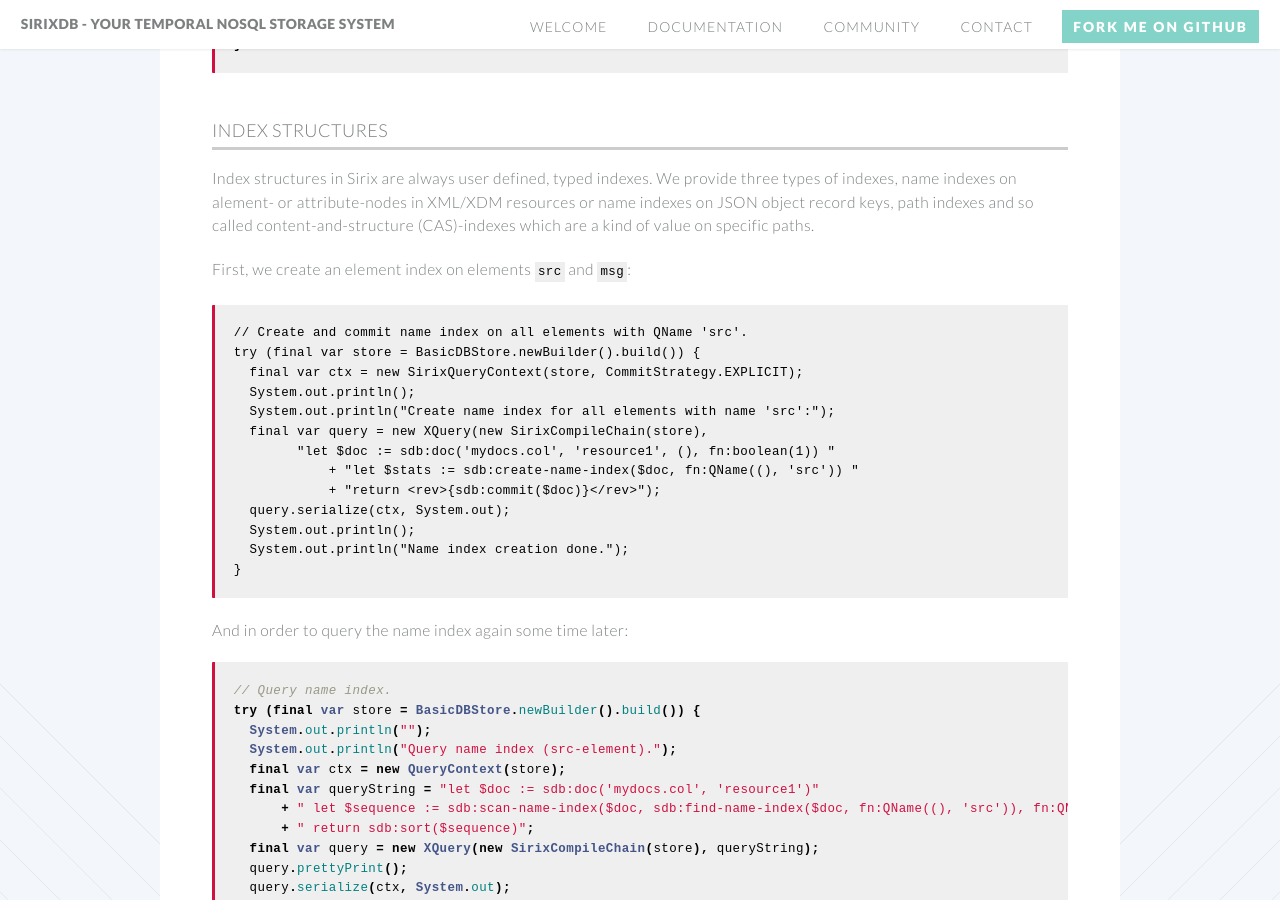
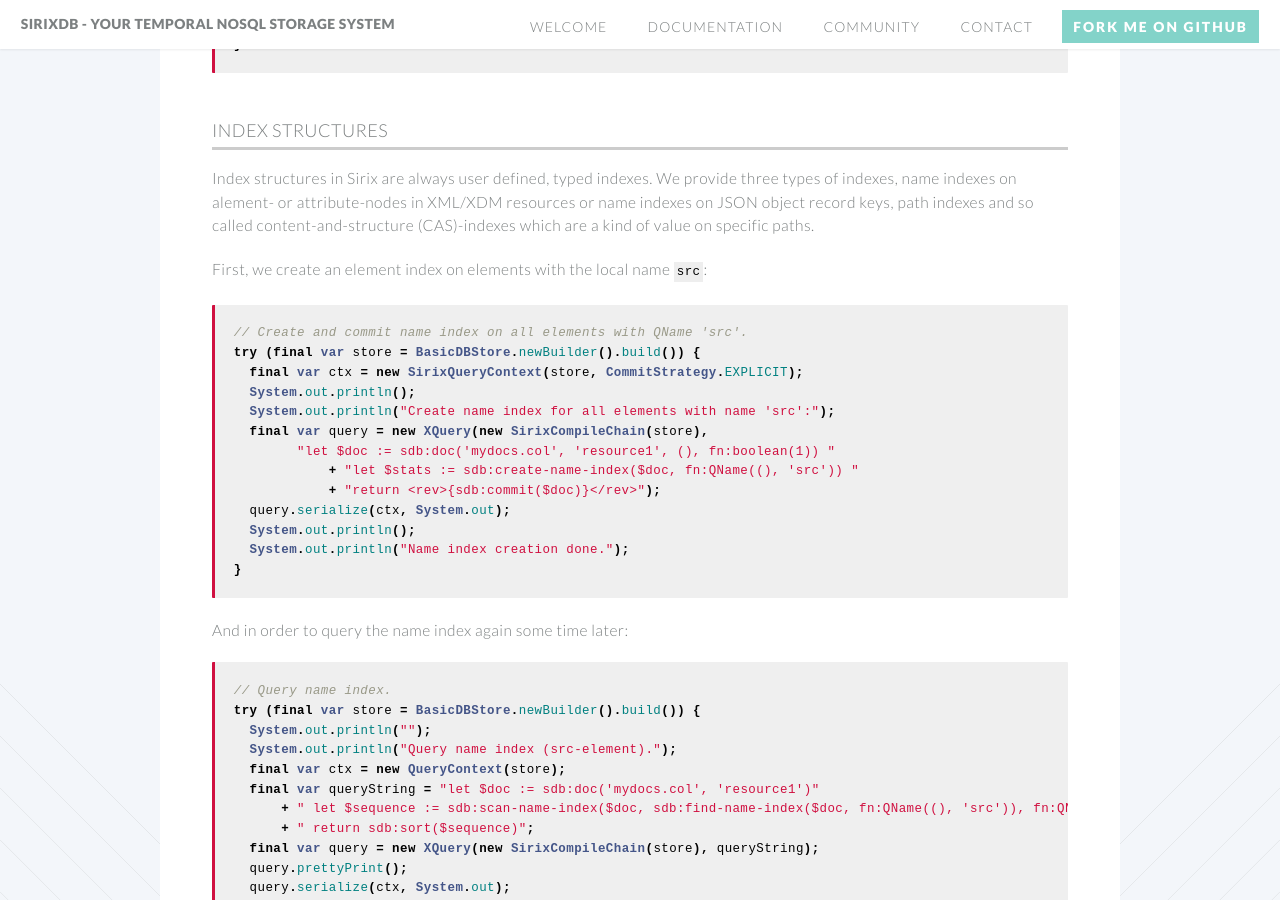
Before and after one commit to sirixdb/sirixdb.github.io, a Jekyll site: the page built from xml-xquery-api.md, in a window 1280 px wide and 900 px high, scrolled down 3532 px. Built offline with Jekyll 4.4.1, drawn with Linux system fonts in a browser that asks for light colours; our own code applies the rules of GitHub Pages for plain Markdown files; some of the changed text lies outside the part shown.

Commit message:
Update xml-xquery-api.md

````diff
--- a/xml-xquery-api.md
+++ b/xml-xquery-api.md
@@ -140,9 +140,9 @@
 ### Index structures
 Index structures in Sirix are always user defined, typed indexes. We provide three types of indexes, name indexes on alement- or attribute-nodes in XML/XDM resources or name indexes on JSON object record keys, path indexes and so called content-and-structure (CAS)-indexes which are a kind of value on specific paths.
 
-First, we create an element index on elements `src` and `msg`:
+First, we create an element index on elements with the local name `src`:
 
-```
+```java
 // Create and commit name index on all elements with QName 'src'.
 try (final var store = BasicDBStore.newBuilder().build()) {
   final var ctx = new SirixQueryContext(store, CommitStrategy.EXPLICIT);
````
Also changed, not shown: other parts of xml-xquery-api.md (+1 -1 lines).
